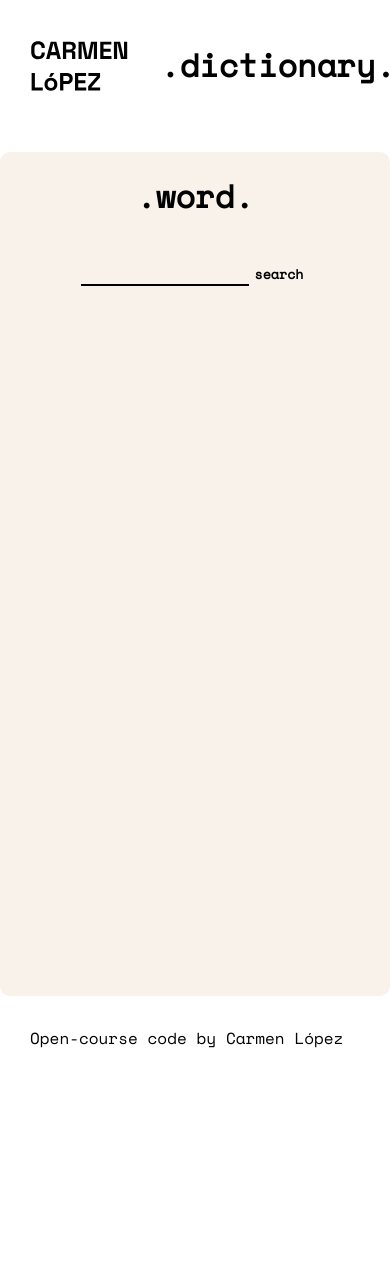
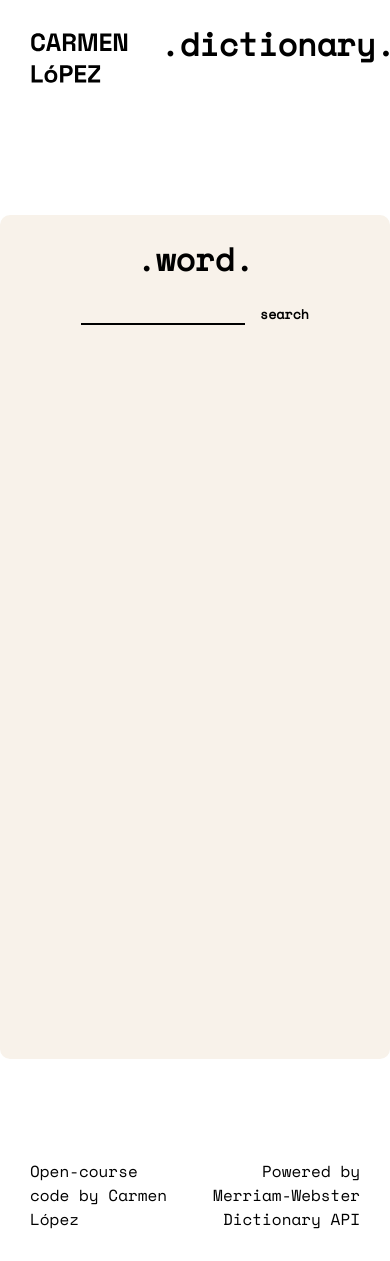
Before and after one commit to cgbl-90/dictionary-project, a React (Create React App) app: page / in a window 390 px wide. Before the commit the page ends 1080 px from the top, so only its background shows below. Built offline with nearby package versions, Linux system fonts and the light colour scheme.

Commit message:
Added Phonetics
1. Definition
2. Link to audio clip

```diff
--- a/public/index.html
+++ b/public/index.html
@@ -9,6 +9,8 @@
   <link rel="preconnect" href="https://fonts.googleapis.com">
   <link rel="preconnect" href="https://fonts.gstatic.com" crossorigin>
   <link href="https://fonts.googleapis.com/css2?family=Space+Mono&display=swap" rel="stylesheet">
+  <link rel="stylesheet"
+    href="https://fonts.googleapis.com/css2?family=Material+Symbols+Outlined:opsz,wght,FILL,GRAD@48,400,0,0" />
   <title>Dictionary by Carmen López</title>
 
 </head>
--- a/src/App.css
+++ b/src/App.css
@@ -2,6 +2,8 @@
 
 * {
   font-family: 'Space Mono', monospace;
+  padding: 0;
+  margin: 0;
 }
 
 h1 {
@@ -25,15 +27,15 @@ footer {
   margin: 30px;
 }
 
-header {
+.box {
   display: flex;
   flex-direction: row;
-  justify-content: space-around;
+  justify-content: space-between;
 }
 
 main {
   max-width: 900px;
-  margin: 0 auto;
+  margin: 100px auto;
   min-height: 100vh;
   background-color: rgb(248, 242, 234);
   border-radius: 10px;
@@ -62,9 +64,24 @@ input {
   font-style: inherit;
   border: none;
   font-weight: 700;
+  padding-left: 15px;
+}
+
+.btn:hover,
+.btn:hover {
+  color: aquamarine;
 }
 
 /* Description.js */
+
+.description {
+  margin: 10px;
+}
+
+h2 {
+  text-align: left;
+  padding-left: 10px;
+}
 
 h4 {
   text-align: left;
@@ -72,8 +89,22 @@ h4 {
   text-decoration: overline;
 }
 
-h6 {
+h6,
+h5 {
   text-align: left;
   padding: 0px 10px;
   margin: 1px;
 }
+
+.material-symbols-outlined {
+  font-size: 24px;
+  line-height: 0;
+}
+
+.text-right {
+  text-align: right;
+}
+
+.small-definitions {
+  padding-left: 30px;
+}
--- a/src/App.js
+++ b/src/App.js
@@ -5,13 +5,14 @@ import Search from "./Search";
 function App() {
   return (
     <div className="app">
-      <header>
-        <img src={logo} className="logo" alt="logo" /><h1>.dictionary.</h1>
+      <header className="box">
+        <img src={logo} className="logo" alt="logo" />
+        <h1>.dictionary.</h1>
       </header>
       <main>
         <Search />
       </main>
-      <footer>
+      <footer className="box">
         <p>
           <a
             href="https://github.com/cgbl-90/dictionary-project"
@@ -29,6 +30,16 @@ function App() {
             Carmen López
           </a>
         </p>
+        <p className="text-right">
+          Powered by{" "}
+          <a
+            href="https://dictionaryapi.com/products/json"
+            target="_blank"
+            rel="noopener noreferrer"
+          >
+            Merriam-Webster Dictionary API
+          </a>
+        </p>
       </footer>
     </div>
   );
--- a/src/Audio.js
+++ b/src/Audio.js
@@ -5,4 +5,13 @@ import "./App.css";
    Audio: https://media.merriam-webster.com/audio/prons/en/us/mp3/p/pajama02.mp3
 */
 
-export default function Audio(value) {}
+export default function Audio(value) {
+  let word = value.value;
+  const call = `https://media.merriam-webster.com/audio/prons/en/us/wav/${word.charAt()}/${word}.wav`;
+
+  return (
+    <a href={call} target="_blank" rel="noopener noreferrer">
+      <span className="material-symbols-outlined btn">music_note</span>
+    </a>
+  );
+}
--- a/src/Description.js
+++ b/src/Description.js
@@ -1,26 +1,56 @@
-import { buildQueries } from "@testing-library/react";
 import React from "react";
 import "./App.css";
+import Audio from "./Audio";
+import Picture from "./Picture";
 
 export default function Description(definition) {
   if (definition.description === null) return " ";
   else {
-    return definition.description.map(function (singleDefinition, a) {
-      console.log(singleDefinition.shortdef);
+    console.log(definition);
+    return (
+      <div className="description">
+        <br />
+        <h2>
+          {definition.description[0].hwi.hw} (
+          {definition.description[0].hwi.prs[0].mw})
+          <Audio value={definition.description[0].hwi.prs[0].sound.audio} />
+        </h2>
+        <br />
+        <em>
+          <h5>
+            {definition.description[0].meta.stems.map((syns) => {
+              return "~" + syns + " ";
+            })}
+          </h5>
+        </em>
+        <br />
+        <Picture value={definition.description[0].meta.id} />
+        <br />
+        {definition.description.map((singleDefinition, a) => {
           return (
             <article>
-          <h4>
+              <h4 key={a}>
                 {a + 1} {singleDefinition.fl}
               </h4>
-          {singleDefinition.shortdef.map(function (element, b) {
+              {singleDefinition.shortdef.map((element, b) => {
                 return (
-              <h6 key={b}>
+                  <h6 key={b} className="small-definitions">
                     {b + 1}. {element}
                   </h6>
                 );
               })}
+              <br />
             </article>
           );
-    });
+        })}
+        <br />
+        {definition.description[0].meta.offensive === true ? (
+          <h6>This word is marked as offensive</h6>
+        ) : (
+          ""
+        )}
+        <br />
+      </div>
+    );
   }
 }
--- /dev/null
+++ b/src/Picture.js
@@ -0,0 +1,10 @@
+import "./App.css";
+
+/*
+import React from "react";
+  Need another API
+*/
+
+export default function Picture(value) {
+  return " ";
+}
--- a/src/Search.js
+++ b/src/Search.js
@@ -8,7 +8,7 @@ import Description from "./Description";
 */
 
 export default function Search() {
-  let [keyword, setKeyword] = useState(String);
+  let [keyword, setKeyword] = useState("");
   let [definition, setDefinition] = useState(null);
   const apiKey = `28e2d780-8e37-4805-a70e-8a22e8bc93b9`;
   const call = `https://www.dictionaryapi.com/api/v3/references/collegiate/json/${keyword}?key=${apiKey}`;
```
Lines whose indentation alone changed are shown as unchanged.
